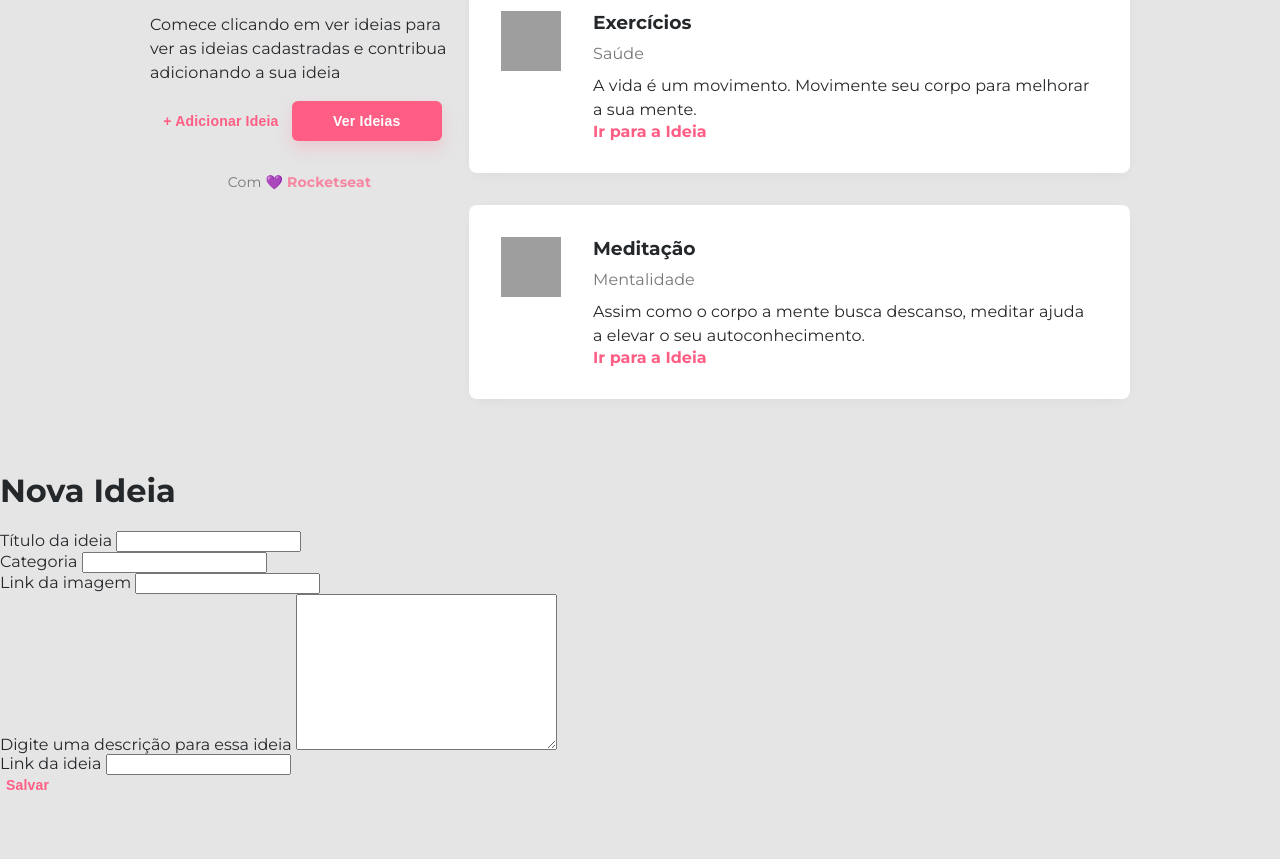
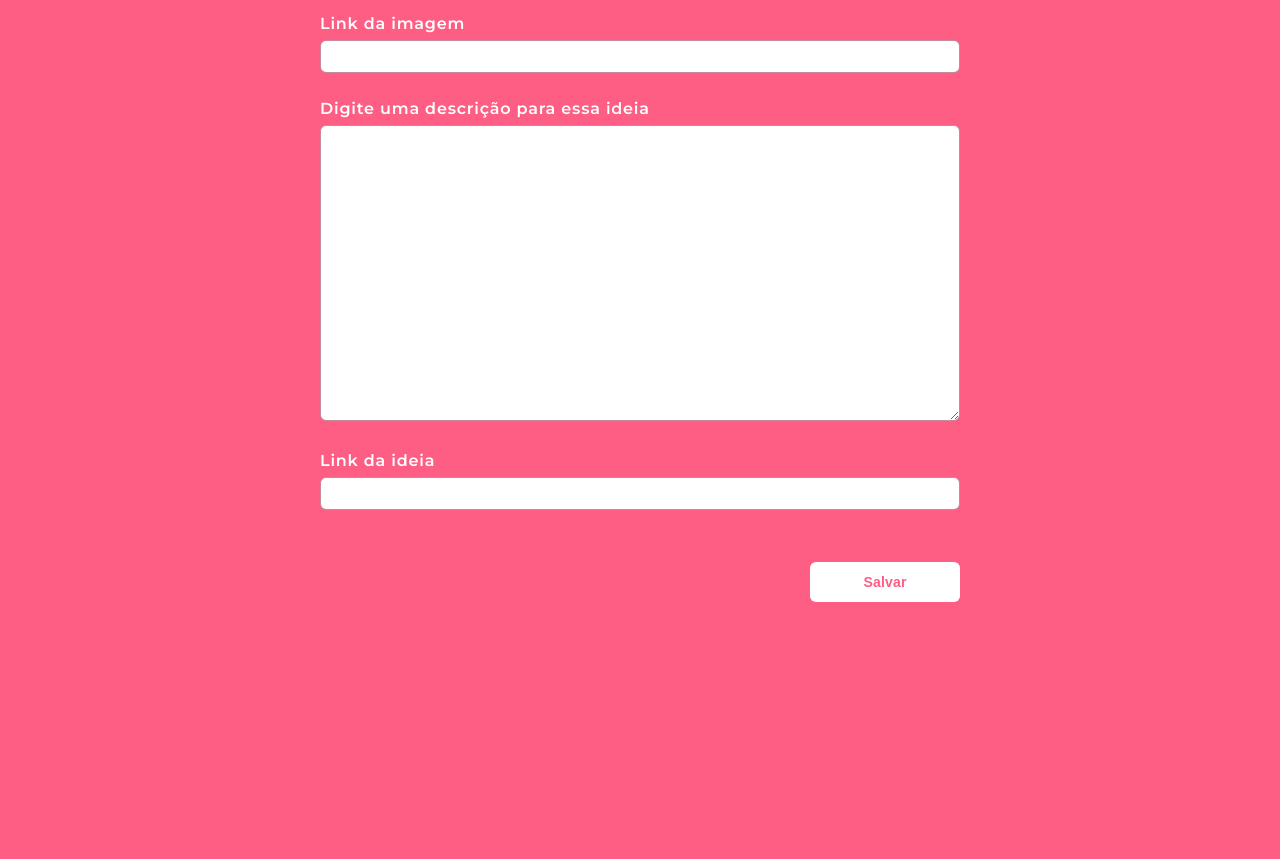
Before and after one commit to andreiafers/Casa-Criativa, a plain HTML site: page index.html in a window 1280 px wide. Shown: the part 287-1146 px from the top of the page. Before the commit the page ends 1082 px from the top, so only its background shows below. Drawn offline with Linux system fonts and the light colour scheme; grey boxes are pictures that could not be loaded.

Commit message:
feat: styling form page

```diff
--- a/index.html
+++ b/index.html
@@ -94,7 +94,7 @@
     <script src="scripts.js"></script>
     </div>
 
-    <div id="modal">
+    <div id="modal" class="hide">
         <div class="content">
             <h1>Nova Ideia</h1>
 
--- a/style.css
+++ b/style.css
@@ -7,9 +7,7 @@ body {
     margin: 0;
 }
 
-.hide {
-    display: none;
-}
+
 
 a {
     color: #ff5e84;
@@ -21,14 +19,15 @@ a:hover {
     text-decoration: none;
 }
 
-P, .description {
+P,
+.description {
     font-size: 16px;
     line-height: 24px;
     letter-spacing: 0.1px;
 }
 
 #container {
-    width: 90%;
+    width: 80%;
     max-width: 980px;
 
     margin: 40px auto;
@@ -134,3 +133,89 @@ footer a {
 .ideia .description {
     margin: 16px 0;
 }
+
+#modal {
+    background: #ff5e84;
+
+    position: absolute;
+    top: 0;
+
+    width: 100vw;
+    height: 150vh;
+
+    display: flex;
+    justify-content: center;
+}
+
+#modal .content {
+    margin-top: 128px;
+
+    color: white;
+}
+
+#modal .content h1 {
+    text-align: center;
+
+    text-transform: uppercase;
+}
+
+#modal form {
+    width: 80%;
+    max-width: 800px;
+
+    margin: 0 auto;
+
+    display: grid;
+    grid-template-columns: 1fr 1fr;
+
+    gap: 20px;
+}
+
+.content form div:nth-child(3),
+.content form div:nth-child(4),
+.content form div:nth-child(5) {
+    grid-column: span 2;
+}
+
+form input,
+form textarea {
+    width: 100%;
+
+    box-sizing: border-box;
+
+    border-radius: 6px;
+    border: 1px solid rgb(141, 25, 52, 0.5);
+
+    outline: none;
+
+    font-size: 25px;
+}
+
+form label {
+    font-weight: 600;
+    line-height: 32px;
+    letter-spacing: 0.8px;
+}
+
+form button {
+    background: white;
+
+    width: 150px;
+    height: 40px;
+
+    border-radius: 6px;
+
+    cursor: pointer;
+
+    margin-top: 32px;
+
+    grid-column: 2;
+    justify-self: end;
+}
+
+form button:hover{
+    background-color: #0984e3;
+    color: white;
+
+    text-decoration: none;
+}
```
